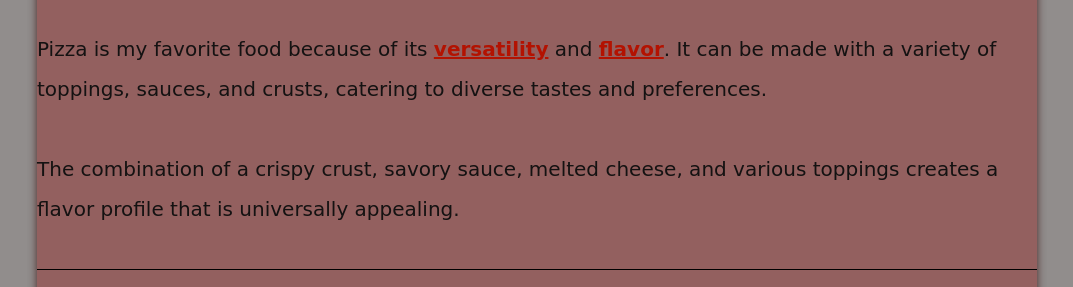
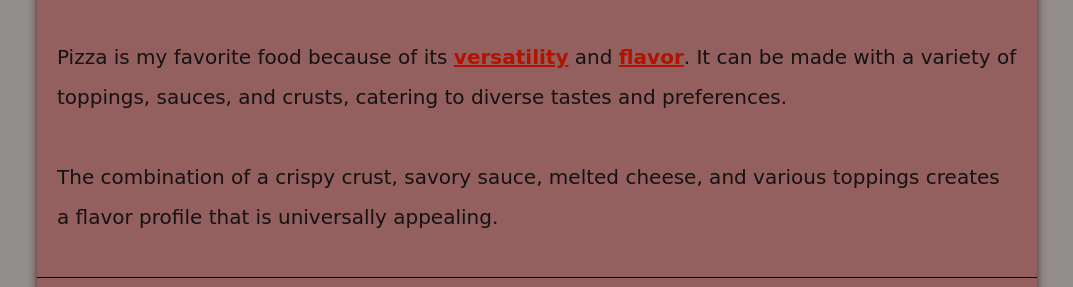
Before and after one commit to BDNIKKO/My_Favorite_Recipe1, a plain HTML site: page index.html in a window 1280 px wide. Shown: the part 189-476 px from the top of the page, without its empty margins (103-1176 px from the left). Drawn offline with Linux system fonts and the light colour scheme.

Commit message:
fixed margins

```diff
--- a/styles.css
+++ b/styles.css
@@ -6,12 +6,12 @@ body {
     color: #141212;
     background: fixed;
     background-color: #4d46459d;
-    margin: 0;
     padding: 20px;
     display: flex;
     align-items: center;
     justify-content: center;
 
+}
 
 .container {
     max-width: 1000px;
@@ -21,6 +21,10 @@ body {
     border-radius: 30px;
     padding: 40px 0 0 0;
     text-align: left;
+}
+
+.container p {
+    margin: 20px;
 }
 
 .centered-image {
```
